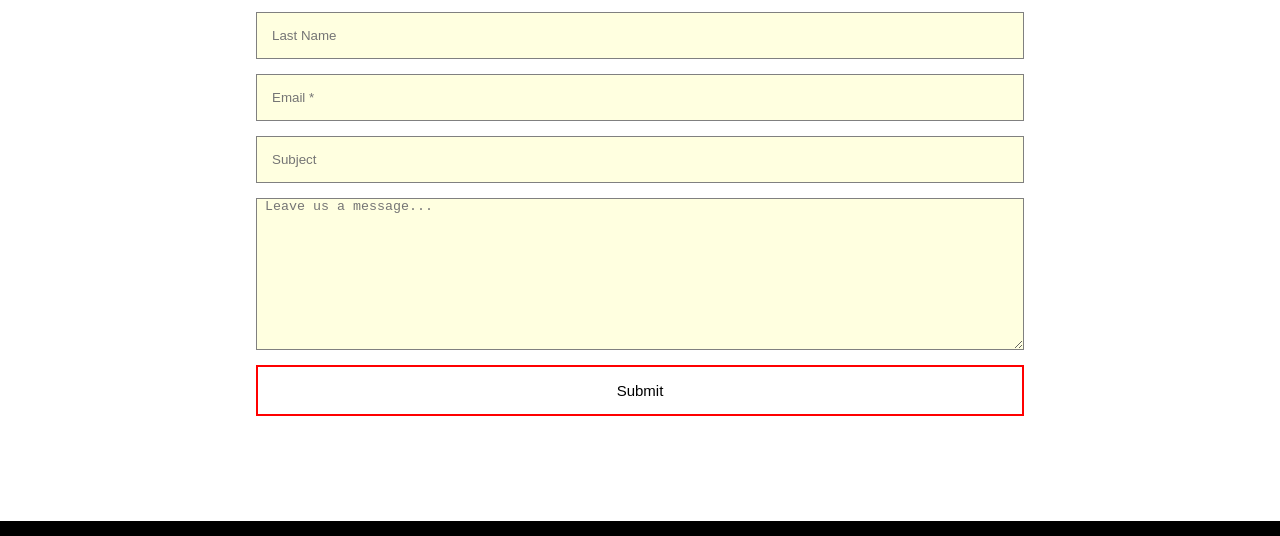
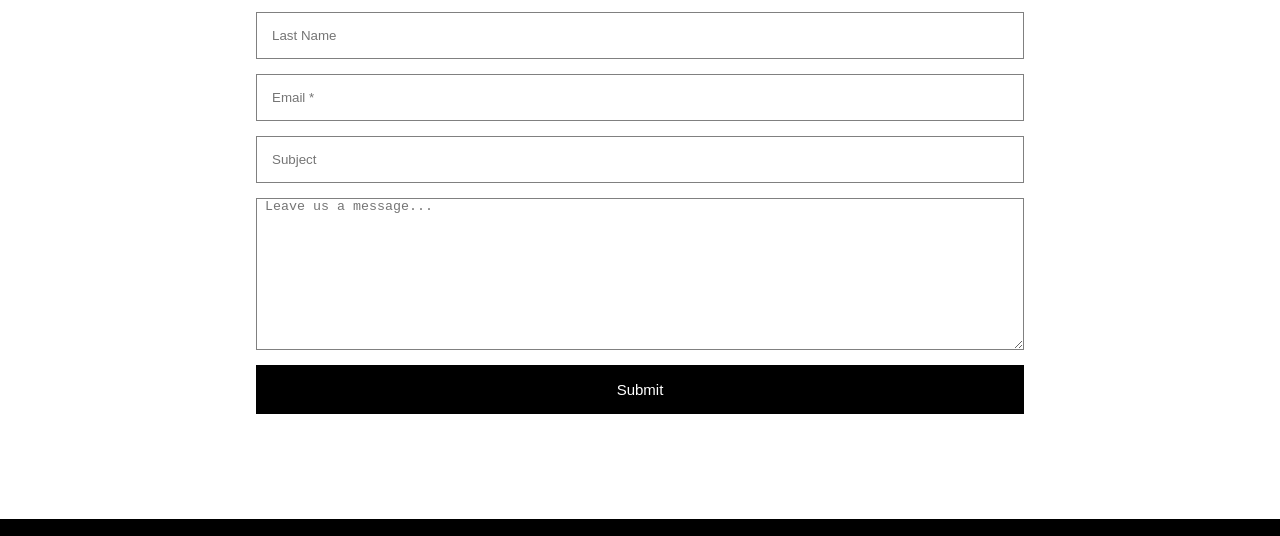
Before and after one commit to Imashu09/Restaurant-Website, a plain HTML site: page contact.html in a window 1280 px wide. In both pictures the pointer is over the input 640 px from the left and 1538 px from the top of the page. Shown: the part 1149-1685 px from the top of the page. Drawn offline with Linux system fonts and the light colour scheme.

Commit message:
Update style.css

```diff
--- a/style.css
+++ b/style.css
@@ -380,7 +380,7 @@ main #contact{
 
 
 main #contact input{
-    background-color: #FFFFE0;
+    background-color: #FFF;
     padding: 15px;
     margin-bottom: 15px;
     border: 1px solid grey;
@@ -388,7 +388,7 @@ main #contact input{
 
 
 main #contact textarea{
-    background-color: #FFFFE0;
+    background-color: #FFF;
     border: 1px solid grey;
     margin-bottom: 15px;
 }
@@ -401,7 +401,10 @@ main #contact .btn{
     font-size: 15px;
 }
 main #contact .btn:hover{
- border: 2px solid red;
+   color: rgb(0, 0, 0);
+    background-color: #000;
+    transition: 0.5s ease;
+    color: #FFF;
 }
 
 
```
